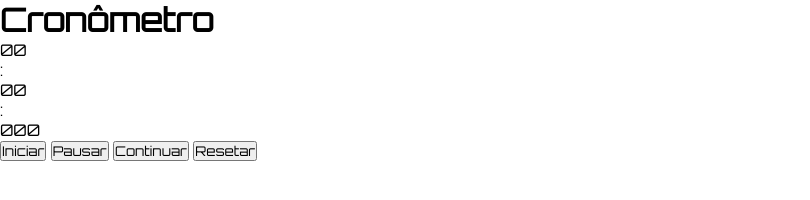
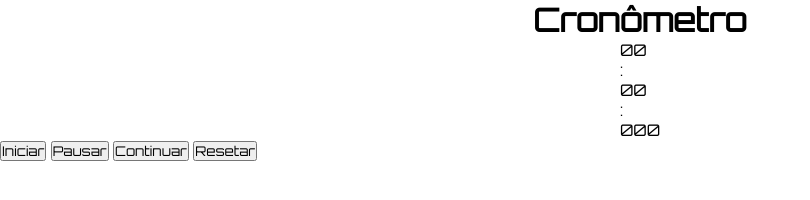
Before and after one commit to brenopimentell/Cronometro, a plain HTML site: page index.html in a window 1280 px wide. Shown: the whole page, without its empty margins (0-810 px from the left). Drawn offline with Linux system fonts and the light colour scheme.

Commit message:
Update style.css

```diff
--- a/style.css
+++ b/style.css
@@ -3,3 +3,9 @@
     padding: 0%;
     font-family: "Orbitron", sans-serif;
 }
+
+.container {
+  display:flex;
+  flex-direction: column;
+  align-items: center;
+}
```
